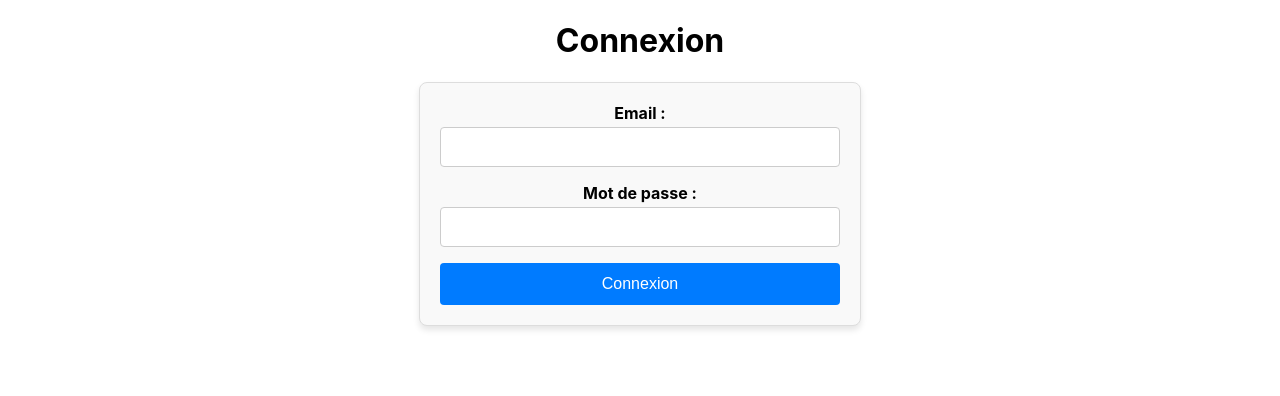
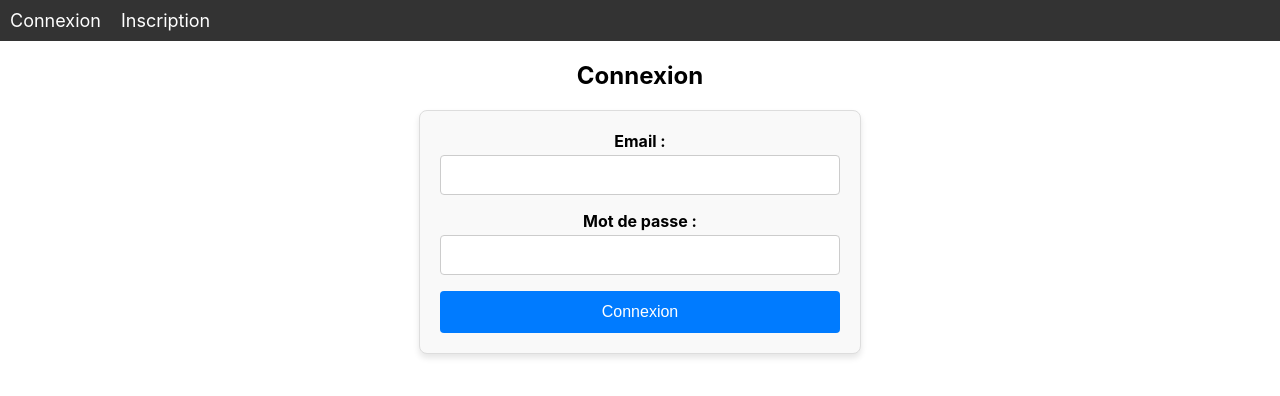
Before and after one commit to Theo22100/MDS-M1-Librairie, a React (Create React App) app in the folder library-app/: page /login in a window 1280 px wide. Shown: the top 396 px of the page. Built offline with nearby package versions, Linux system fonts and the light colour scheme.

Commit message:
commit login inscription header

```diff
--- /dev/null
+++ b/library-app/src/components/Header/css/Header.css
@@ -0,0 +1,36 @@
+.header {
+    background-color: #333;
+    padding: 10px;
+    display: flex;
+    justify-content: space-between;
+    align-items: center;
+  }
+
+  .nav {
+    display: flex;
+    align-items: center;
+  }
+
+  .nav-link {
+    color: white;
+    text-decoration: none;
+    margin-right: 20px;
+    font-size: 18px;
+  }
+
+  .nav-link:hover {
+    text-decoration: underline;
+  }
+
+  .logout-btn {
+    background-color: #f44336;
+    color: white;
+    border: none;
+    padding: 10px 20px;
+    font-size: 16px;
+    cursor: pointer;
+  }
+
+  .logout-btn:hover {
+    background-color: #d32f2f;
+  }
--- /dev/null
+++ b/library-app/src/components/Header/header.js
@@ -0,0 +1,38 @@
+import React, { useContext } from 'react';
+import { Link, useNavigate } from 'react-router-dom';
+import { AuthContext } from '../../context/AuthContext';
+import './css/Header.css';
+
+const Header = () => {
+  const { isAuthenticated, logout } = useContext(AuthContext); // Récupération de l'état d'authentification et de la fonction logout
+  const navigate = useNavigate();
+
+  const handleLogout = () => {
+    logout();
+    navigate('/login');
+  };
+
+  return (
+    <header className="header">
+      <nav className="nav">
+        {isAuthenticated ? (
+          <>
+            {/* Liens affichés si l'utilisateur est connecté */}
+            <Link to="/home" className="nav-link">Accueil</Link>
+            <button className="logout-btn" onClick={handleLogout}>
+              Déconnexion
+            </button>
+          </>
+        ) : (
+          <>
+            {/* Liens affichés si l'utilisateur n'est pas connecté */}
+            <Link to="/login" className="nav-link">Connexion</Link>
+            <Link to="/register" className="nav-link">Inscription</Link>
+          </>
+        )}
+      </nav>
+    </header>
+  );
+};
+
+export default Header;
--- a/library-app/src/components/LoanList/Functions/LoanAdd.js
+++ b/library-app/src/components/LoanList/Functions/LoanAdd.js
@@ -8,8 +8,7 @@ const AddLoanForm = () => {
   const handleSubmit = async (e) => {
     e.preventDefault();
     try {
-      const newLoan = await addLoan({ userId, bookId });
-      console.log('Emprunt ajouté avec succès :', newLoan);
+      await addLoan({ userId, bookId });
     } catch (error) {
       console.error('Erreur lors de l\'ajout de l\'emprunt :', error);
     }
--- a/library-app/src/components/ReservationList/Functions/ReservationAdd.js
+++ b/library-app/src/components/ReservationList/Functions/ReservationAdd.js
@@ -8,8 +8,7 @@ const AddReservationForm = () => {
   const handleSubmit = async (e) => {
     e.preventDefault();
     try {
-      const newReservation = await addReservation({ userId, bookId });
-      console.log('Réservation ajoutée avec succès :', newReservation);
+      await addReservation({ userId, bookId });
     } catch (error) {
       console.error('Erreur lors de l\'ajout de la réservation :', error);
     }
--- a/library-app/src/components/UserForm/LoginForm.js
+++ b/library-app/src/components/UserForm/LoginForm.js
@@ -8,15 +8,14 @@ const LoginForm = () => {
   const [mail, setMail] = useState('');
   const [password, setPassword] = useState('');
   const [errorMessage, setErrorMessage] = useState('');
+  const { login } = useContext(AuthContext); // Récupérer la fonction login du contexte
   const navigate = useNavigate();
-
-  const { login } = useContext(AuthContext); // Récupérer la fonction login du contexte
 
   const handleSubmit = async (e) => {
     e.preventDefault();
     try {
       const { token } = await loginUser({ mail, password });
-      login(token);
+      login(token); // Mettre à jour l'état d'authentification en stockant le token
       navigate('/home');
     } catch (error) {
       setErrorMessage('Erreur lors de la connexion. Vérifiez vos identifiants.');
--- a/library-app/src/components/UserForm/Registerform.js
+++ b/library-app/src/components/UserForm/Registerform.js
@@ -15,9 +15,8 @@ const RegisterForm = () => {
     e.preventDefault();
     try {
       const userData = { name, firstname, mail, password };
-      const response = await registerUser(userData);
+      await registerUser(userData);
       setMessage('Inscription réussie');
-      console.log('Utilisateur inscrit avec succès :', response);
       navigate('/login');
     } catch (error) {
       setMessage('Erreur lors de l\'inscription');
--- a/library-app/src/context/AuthContext.js
+++ b/library-app/src/context/AuthContext.js
@@ -8,7 +8,9 @@ const AuthProvider = ({ children }) => {
   useEffect(() => {
     const token = localStorage.getItem('token');
     if (token) {
-      setIsAuthenticated(true);
+      setIsAuthenticated(true);  // Forcer la mise à jour ici
+    } else {
+      console.log('Pas de token trouvé, isAuthenticated reste false');
     }
   }, []);
 
--- a/library-app/src/pages/LoginPage.js
+++ b/library-app/src/pages/LoginPage.js
@@ -1,10 +1,21 @@
-import React from 'react';
+import React, { useContext, useEffect } from 'react';
+import { useNavigate } from 'react-router-dom';
+import { AuthContext } from '../context/AuthContext';
 import LoginForm from '../components/UserForm/LoginForm';
 
 const LoginPage = () => {
+  const { isAuthenticated } = useContext(AuthContext);
+  const navigate = useNavigate();
+
+  useEffect(() => {
+    if (isAuthenticated) {
+      navigate('/home'); // Rediriger vers home si déjà connecté
+    }
+  }, [isAuthenticated, navigate]);
+
   return (
     <div>
-      <h1>Connexion</h1>
+      <h2>Connexion</h2>
       <LoginForm />
     </div>
   );
--- a/library-app/src/routes/AppRoutes.js
+++ b/library-app/src/routes/AppRoutes.js
@@ -1,30 +1,25 @@
 import React from 'react';
-import { BrowserRouter as Router, Route, Routes, Navigate } from 'react-router-dom';
+import { BrowserRouter as Router, Route, Routes } from 'react-router-dom';
 import BooksPage from '../pages/BooksPage';
 import LoansPage from '../pages/LoansPage';
 import ReservationsPage from '../pages/ReservationsPage';
 import LoginPage from '../pages/LoginPage';
 import RegisterPage from '../pages/RegisterPage';
 import PrivateRoute from './privateRoute';
+import Header from '../components/Header/header';
 
 const AppRoutes = () => {
   return (
     <Router>
+      <Header />
       <Routes>
         <Route path="/login" element={<LoginPage />} />
         <Route path="/register" element={<RegisterPage />} />
-        <Route path="/home" element={<PrivateRoute component={BooksPage} />} />
-        <Route path="/loans" element={<PrivateRoute component={LoansPage} />} />
-        <Route path="/reservations" element={<PrivateRoute component={ReservationsPage} />} />
-        <Route
-          path="*"
-          element={
-            <PrivateRoute
-              element={<Navigate to="/home" />} // Si connecté, home
-              fallback={<Navigate to="/login" />} // Sinon, login
-            />
-          }
-        />
+        <Route path="/home" element={<PrivateRoute element={BooksPage} />} />
+        <Route path="/loans" element={<PrivateRoute element={LoansPage} />} />
+        <Route path="/reservations" element={<PrivateRoute element={ReservationsPage} />} />
+        {/* Route catch-all qui redirige vers /home si l'utilisateur est connecté, sinon /login */}
+        <Route path="*" element={<PrivateRoute element={BooksPage} />} />
       </Routes>
     </Router>
   );
--- a/library-app/src/routes/privateRoute.js
+++ b/library-app/src/routes/privateRoute.js
@@ -1,15 +1,13 @@
-import React, { useContext } from 'react';
+import React from 'react';
 import { Navigate } from 'react-router-dom';
+import { useContext } from 'react';
 import { AuthContext } from '../context/AuthContext';
 
-const PrivateRoute = ({ component: Component, ...rest }) => {
+const PrivateRoute = ({ element: Element }) => {
   const { isAuthenticated } = useContext(AuthContext);
 
-  return isAuthenticated ? (
-    <Component {...rest} />
-  ) : (
-    <Navigate to="/login" />
-  );
+  // Si l'utilisateur est authentifié, on rend le composant, sinon on redirige vers /login
+  return isAuthenticated ? <Element /> : <Navigate to="/login" />;
 };
 
 export default PrivateRoute;
```
